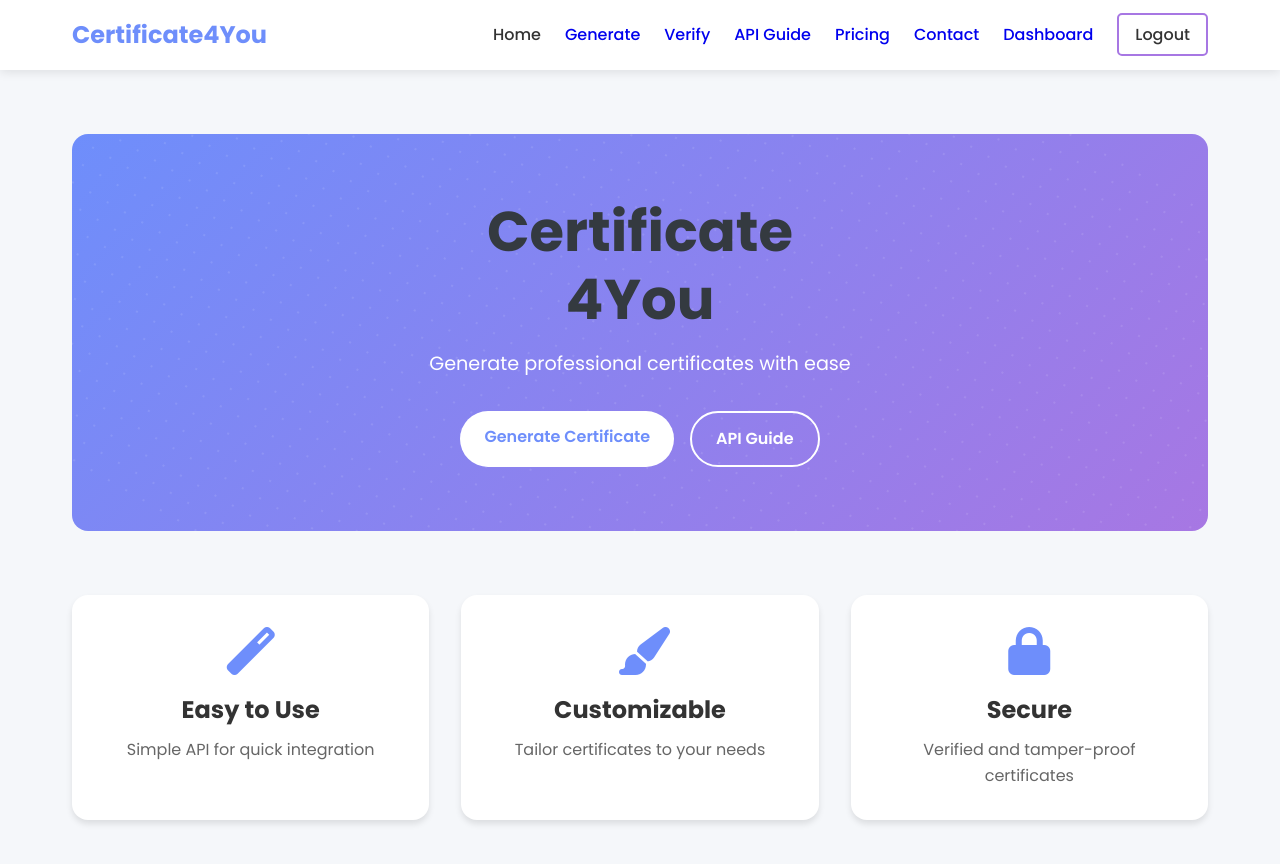
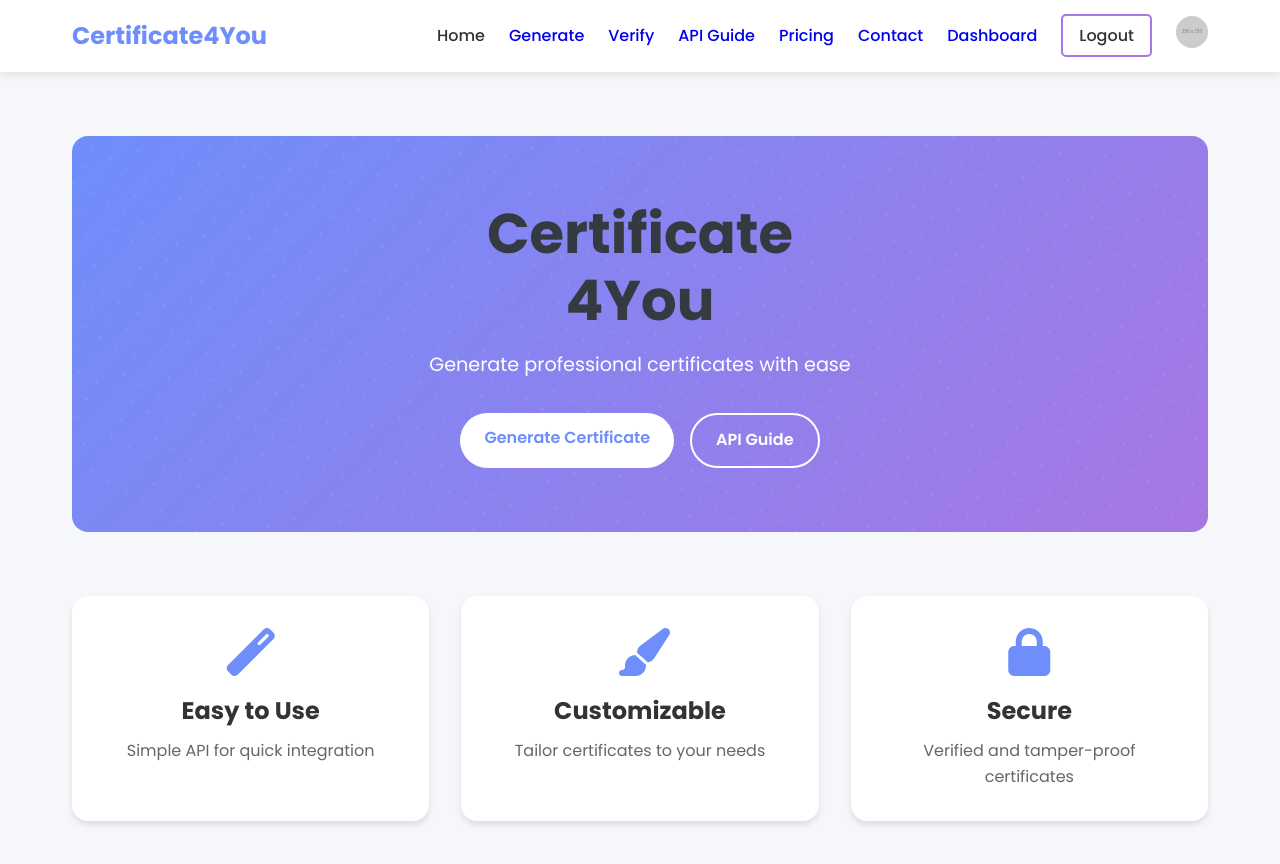
Before and after one commit to nikslogy/certificate4you, a React (Create React App) app: page /login in a window 1280 px wide. Shown: the top 864 px of the page. Built offline with nearby package versions, Linux system fonts and the light colour scheme; sample sign-in values are in the browser's storage; the HTML template or start-up script is replaced by a standard one.

Commit message:
ui changes

```diff
--- a/src/App.css
+++ b/src/App.css
@@ -149,3 +149,68 @@ body {
     margin-top: 1rem;
   }
 }
+
+.account-menu-container {
+  position: relative;
+}
+
+.account-button {
+  background: none;
+  border: none;
+  cursor: pointer;
+  padding: 0;
+}
+
+.user-icon {
+  width: 32px;
+  height: 32px;
+  border-radius: 50%;
+}
+
+.account-dropdown {
+  position: absolute;
+  top: 100%;
+  right: 0;
+  background-color: var(--white);
+  box-shadow: 0 2px 10px rgba(0, 0, 0, 0.1);
+  border-radius: 5px;
+  list-style-type: none;
+  padding: 0.5rem 0;
+  min-width: 150px;
+  z-index: 1000;
+}
+
+.account-dropdown li {
+  margin: 0;
+}
+
+.account-dropdown a {
+  display: block;
+  padding: 0.5rem 1rem;
+  color: var(--text-color);
+  text-decoration: none;
+  transition: background-color 0.3s ease;
+}
+
+.account-dropdown a:hover {
+  background-color: var(--bg-color);
+}
+
+@media (max-width: 768px) {
+  .account-menu-container {
+    width: 100%;
+    text-align: center;
+    margin-top: 1rem;
+  }
+
+  .account-dropdown {
+    position: static;
+    width: 100%;
+    box-shadow: none;
+    background-color: transparent;
+  }
+
+  .account-dropdown a {
+    padding: 1rem;
+  }
+}
--- a/src/App.js
+++ b/src/App.js
@@ -1,4 +1,4 @@
-import React, { useState, useEffect } from 'react';
+import React, { useState, useEffect, useRef } from 'react';
 import { HashRouter as Router, Route, Routes, NavLink } from 'react-router-dom';
 import Home from './components/Home';
 import ApiGuide from './components/ApiGuide';
@@ -13,14 +13,28 @@ import Dashboard from './components/Dashboard';
 import './App.css';
 import './components/Auth.css';
 import ProtectedRoute from './components/ProtectedRoute';
+const userIcon = 'https://via.placeholder.com/150'; // Default user icon
 
 function App() {
   const [isAuthenticated, setIsAuthenticated] = useState(false);
   const [menuOpen, setMenuOpen] = useState(false);
+  const [showAccountMenu, setShowAccountMenu] = useState(false);
+  const accountMenuRef = useRef(null);
 
   useEffect(() => {
     const token = localStorage.getItem('token');
     setIsAuthenticated(!!token);
+
+    const handleClickOutside = (event) => {
+      if (accountMenuRef.current && !accountMenuRef.current.contains(event.target)) {
+        setShowAccountMenu(false);
+      }
+    };
+
+    document.addEventListener('mousedown', handleClickOutside);
+    return () => {
+      document.removeEventListener('mousedown', handleClickOutside);
+    };
   }, []);
 
   const handleLogout = () => {
@@ -30,6 +44,10 @@ function App() {
 
   const toggleMenu = () => {
     setMenuOpen(!menuOpen);
+  };
+
+  const toggleAccountMenu = () => {
+    setShowAccountMenu(!showAccountMenu);
   };
 
   return (
@@ -63,6 +81,20 @@ function App() {
                   <li><NavLink to="/" onClick={() => { handleLogout(); setMenuOpen(false); }} className="btn btn-logout">Logout</NavLink></li>
                 </>
               )}
+              {isAuthenticated && (
+                <li className="account-menu-container" ref={accountMenuRef}>
+                  <button onClick={toggleAccountMenu} className="account-button">
+                    <img src={userIcon} alt="User" className="user-icon" />
+                  </button>
+                  {showAccountMenu && (
+                    <ul className="account-dropdown">
+                      <li><NavLink to="/account" onClick={() => { setShowAccountMenu(false); setMenuOpen(false); }}>Account</NavLink></li>
+                      <li><NavLink to="/settings" onClick={() => { setShowAccountMenu(false); setMenuOpen(false); }}>Settings</NavLink></li>
+                      <li><NavLink to="/" onClick={() => { handleLogout(); setShowAccountMenu(false); setMenuOpen(false); }}>Log Out</NavLink></li>
+                    </ul>
+                  )}
+                </li>
+              )}
             </ul>
           </div>
         </nav>
```
